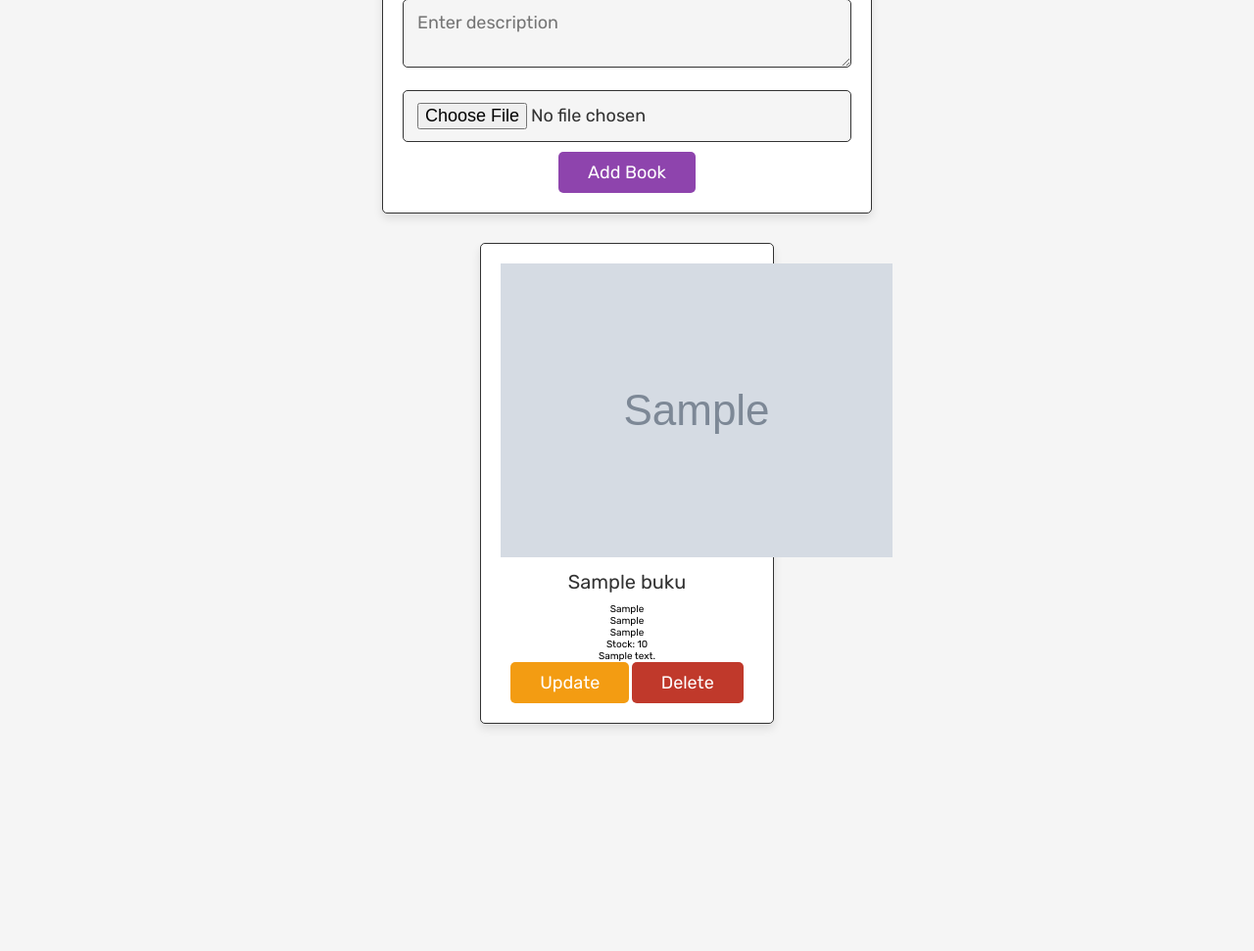
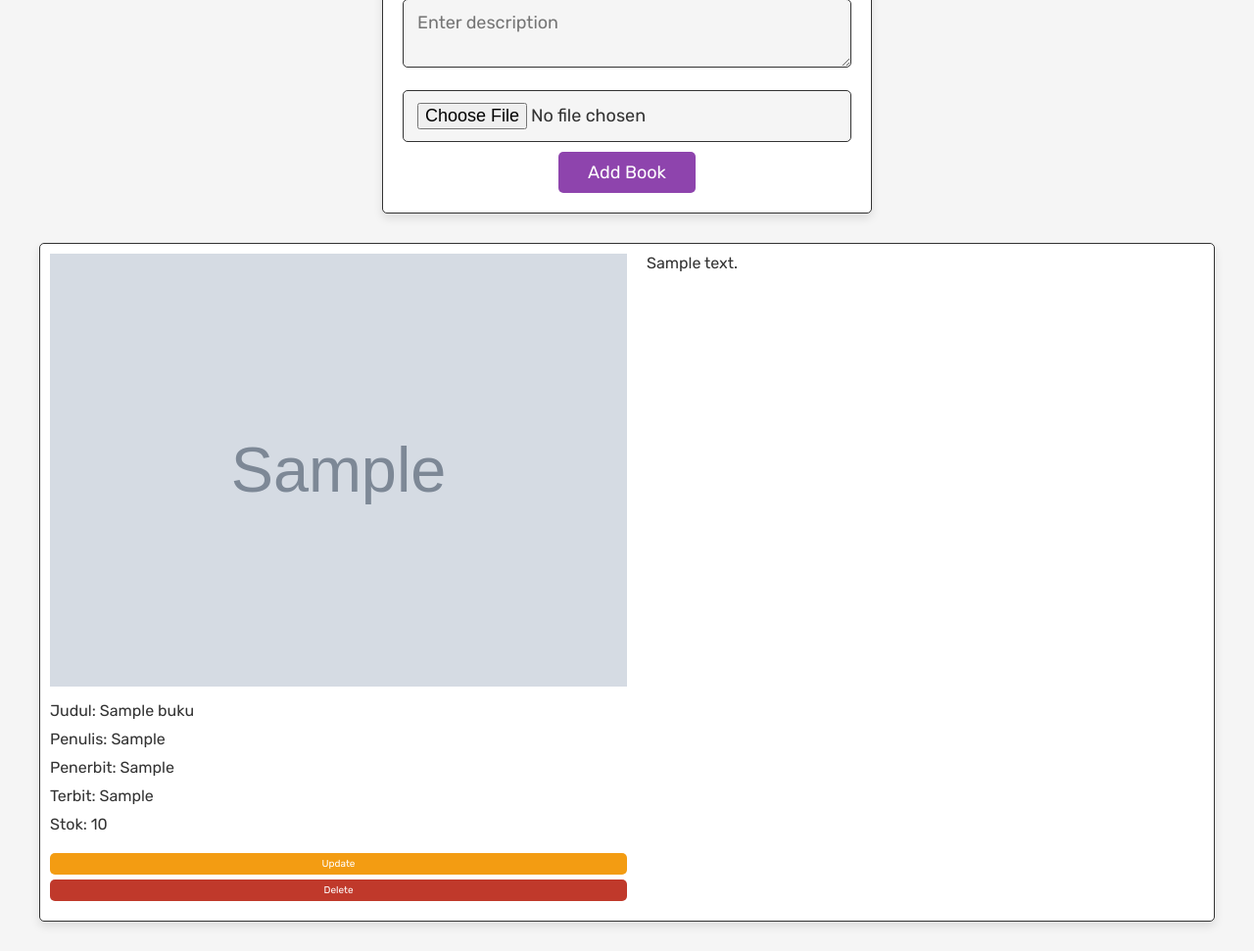
Before and after one commit to tars011/Perpustakaan-FinalProject, a PHP site: page /admin_buku.php in a window 1280 px wide. Shown: the part 596-1567 px from the top of the page at 98% size. Before the commit the page ends 1340 px from the top, so only its background shows below. Run offline with PHP 8.4, Linux system fonts and the light colour scheme; the visitor is signed in with stand-in values (Sample User, id 1); tables that the repository leaves empty or names only in its code hold one stand-in row (values such as "Sample post"); grey boxes marked "Sample" are stand-in pictures.

Commit message:
try edit admin book

```diff
--- a/admin_buku.php
+++ b/admin_buku.php
@@ -134,15 +134,24 @@ if (isset($_POST['update_book'])) {
             while ($fetch_books = mysqli_fetch_assoc($select_books)) {
         ?>
             <div class="box">
+                <div class="left-column">
                     <img src="uploaded_img/<?php echo $fetch_books['foto']; ?>" alt="">
-                        <div class="name"><?php echo $fetch_books['judul']; ?></div>
-                        <div class="author"><?php echo $fetch_books['penulis']; ?></div>
-                        <div class="publisher"><?php echo $fetch_books['penerbit']; ?></div>
-                        <div class="year"><?php echo $fetch_books['tahunterbit']; ?></div>
-                        <div class="stock">Stock: <?php echo $fetch_books['stok']; ?></div>
-                        <div class="description"><?php echo $fetch_books['keterangan']; ?></div>
+                    <div class="info">
+                        <div class="name">Judul: <?php echo $fetch_books['judul']; ?></div>
+                        <div class="author">Penulis: <?php echo $fetch_books['penulis']; ?></div>
+                        <div class="publisher">Penerbit: <?php echo $fetch_books['penerbit']; ?></div>
+                        <div class="year">Terbit: <?php echo $fetch_books['tahunterbit']; ?></div>
+                        <div class="stock">Stok: <?php echo $fetch_books['stok']; ?></div>
+                    </div>
+                    <div class="actions">
                         <a href="admin_buku.php?update=<?php echo $fetch_books['id_buku']; ?>" class="option-btn">Update</a>
                         <a href="admin_buku.php?delete=<?php echo $fetch_books['id_buku']; ?>" class="delete-btn" onclick="return confirm('Delete this book?');">Delete</a>
+                    </div>
+                </div>
+                <div class="right-column">
+                    <div class="description"><?php echo $fetch_books['keterangan']; ?></div>
+                </div>
+
             </div>
         <?php
             }
--- a/css/style_admin.css
+++ b/css/style_admin.css
@@ -326,43 +326,79 @@ section{
    border:var(--border);
 }
 
-.show-products .box-container{
-   display: grid;
-   grid-template-columns: repeat(auto-fit, 30rem);
-   justify-content: center;
-   gap:1.5rem;
-   max-width: 1200px;
-   margin:0 auto;
-   align-items: flex-start;
-}
-
-.show-products{
+.show-products {
    padding-top: 0;
 }
 
-.show-products .box-container .box{
-   text-align: center;
-   padding:2rem;
+.show-products .box-container {
+   display: grid;
+   grid-template-columns: repeat(auto-fit, minmax(50rem, 1fr));
+   justify-content: center;
+   gap: 1.5rem;
+   max-width: 1200px;
+   margin: 0 auto;
+}
+
+.show-products .box {
+   display: flex;
+   flex-direction: row;
+   padding: 1rem 1rem 2rem;
    border-radius: .5rem;
-   border:var(--border);
+   border: var(--border);
    box-shadow: var(--box-shadow);
    background-color: var(--white);
 }
 
-.show-products .box-container .box img{
-   height: 30rem;
+.show-products .left-column {
+   width: 50%;
+   display: flex;
+   flex-direction: column;
+   align-items: left;
+   text-align: center;
 }
 
-.show-products .box-container .box .name{
-   padding:1rem 0;
-   font-size: 2rem;
-   color:var(--black);
+.show-products .left-column img {
+   width: 100%;
+   max-height: 45rem;
+   margin-bottom: 1rem;
 }
 
-.show-products .box-container .box .price{
-   padding:1rem 0;
-   font-size: 2.5rem;
-   color:var(--red);
+.show-products .left-column .info {
+   text-align: left;
+}
+
+.show-products .box .name,
+.show-products .box .author,
+.show-products .box .publisher,
+.show-products .box .year,
+.show-products .box .stock {
+   padding: 0.5rem 0;
+   font-size: 1.6rem;
+   color: var(--black);
+}
+
+.show-products .right-column {
+   width: 50%;
+   flex-grow: 1;
+   padding-left: 2rem;
+}
+
+.show-products .box .description {
+   font-size: 1.6rem;
+   color: var(--black);
+}
+
+.show-products .box .actions {
+   display: flex;
+   flex-direction: column;
+   margin-top: 1rem;
+}
+
+.show-products .box .option-btn,
+.show-products .box .delete-btn {
+   margin-top: 0.5rem;
+   padding: 0.5rem 1rem;
+   font-size: 1rem;
 }
 
 .edit-product-form{
```
Lines whose indentation alone changed are shown as unchanged.
